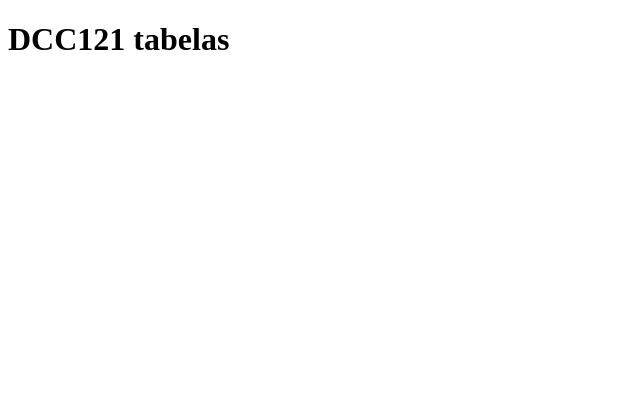
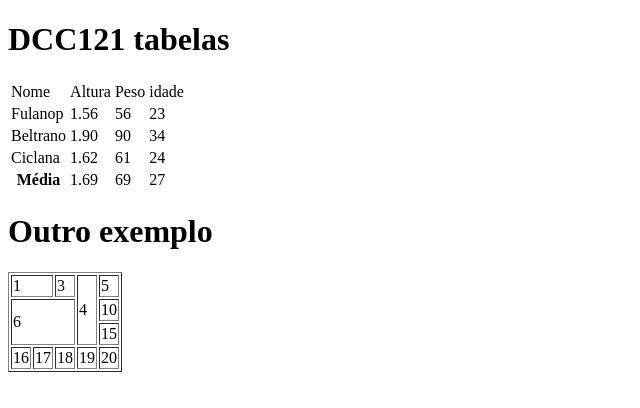
Before and after one commit to ufjf-dcc121/ufjf-dcc121-2022-1-atv2-Kaymartins, a plain HTML site: page tabela.html in a window 1280 px wide. Shown: the whole page, without its empty margins (0-640 px from the left). Drawn offline with Linux system fonts and the light colour scheme.

Commit message:
adiciona exemplo de mesclagem

```diff
--- a/tabela.html
+++ b/tabela.html
@@ -8,5 +8,74 @@
 </head>
 <body>
     <h1>DCC121 tabelas</h1>
+
+    <table>
+        <thead>
+            <tr>
+                <td>Nome</td>
+                <td>Altura</td>
+                <td>Peso</td>
+                <td>idade</td>
+            </tr>
+        </thead>
+
+        <tbody>
+            <tr>
+                <td>Fulanop</td>
+                <td>1.56</td>
+                <td>56</td>
+                <td>23</td>
+            </tr>
+
+            <tr>
+                <td>Beltrano</td>
+                <td>1.90</td>
+                <td>90</td>
+                <td>34</td>
+            </tr>
+
+            <tr>
+                <td>Ciclana</td>
+                <td>1.62</td>
+                <td>61</td>
+                <td>24</td>
+            </tr>
+        </tbody>
+
+        <tfoot>
+            <tr>
+                <th>Média</th>
+                <td>1.69</td>
+                <td>69</td>
+                <td>27</td>
+            </tr>
+        </tfoot>
+    </table>
+
+    <h1>Outro exemplo</h1>
+
+    <table border="1">
+        <tr>
+            <td colspan="2">1</td>
+            <td>3</td>
+            <td rowspan="3">4</td>
+            <td>5</td>
+        </tr>
+        <tr>
+            <td colspan="3" rowspan="2">6</td>
+            <td>10</td>
+        </tr>
+        <tr>
+            <td>15</td>
+        </tr>
+
+        <tr>
+            <td>16</td>
+            <td>17</td>
+            <td>18</td>
+            <td>19</td>
+            <td>20</td>
+        </tr>
+    </table>
 </body>
 </html>
```
